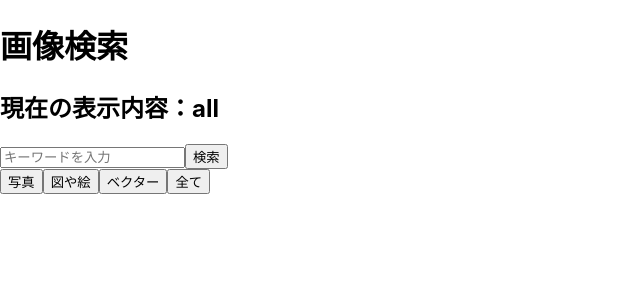
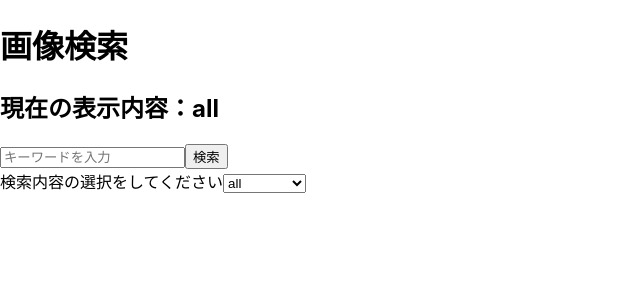
Before and after one commit to aaaaaaaaaaa-bot/React-learning, a React (Create React App) app in the folder image-research/: page / in a window 1280 px wide. Shown: the top 300 px of the page, without its empty margins (0-640 px from the left). Built offline with nearby package versions, Linux system fonts and the light colour scheme.

Commit message:
プログラムの作成(途中)

```diff
--- a/image-research/src/App.jsx
+++ b/image-research/src/App.jsx
@@ -1,4 +1,4 @@
-import React, { useState} from 'react';
+import React, { useState,useEffect} from 'react';
 
 export default function App() {
   const [query, setQuery] = useState('');//検索欄の内容保持
@@ -6,28 +6,31 @@ export default function App() {
   const [error, setError] = useState({ message: null, type: null });//エラーメッセージとエラー内容の一括管理に用いる
   const [loading, setLoading] = useState(false);//画像検索中の表記に用いる
   const [type,setType] = useState("all");
+  const [number, setNumber] = useState();
 
   const handleWord = (e) => {//検索欄に文字が入力されるたびその内容を保持する
     setQuery(e.target.value)
   }
 
+  {/*}
   const typePhoto = () => {
     setType("photo");
   }
-
   const typeIllustration = () => {
     setType("illustration")
   }
-
   const typeVector = () => {
     setType("vector")
   }
-
   const typeAll = () => {
     setType("all")
   }
+  */}
 
-  const handleSearch = () => { //ボタンが押された時の処理
+  const handleSearch = (e) => { //ボタンが押された時の処理
+    // ページが再読み込みされるのを防ぐ
+    e.preventDefault();
+
     if (query.trim() === '') { //queryが空なら何もしない
       setError({
         message: "キーワードが入力されていません",
@@ -51,6 +54,7 @@ export default function App() {
         })
         .then(data => {
           setImage(data.hits);//画像データを配列に入れる
+          setNumber(data.totalHits);//ヒット件数のデータを入れる
           setLoading(false);
         })
         .catch(error => { // throwされたエラーをキャッチ
@@ -68,19 +72,36 @@ export default function App() {
     <div>
       <h1>画像検索</h1>
       <h2>現在の表示内容：{type}</h2>
+      <form onSubmit={handleSearch}> {/*Enterを押して検索ボタンが押せるように変更*/}
         <input
           type="text"
           value={query}
           placeholder="キーワードを入力"
           onChange={handleWord}
         />
-      <button onClick={handleSearch}>検索</button>
+        <button>検索</button>
+      </form>
 
-      <div> {/*検索結果の判別*/}
+      {/* 検索内容の判別に用いた
+      <div>
         <button onClick={typePhoto}>写真</button>
         <button onClick={typeIllustration}>図や絵</button>
         <button onClick={typeVector}>ベクター</button>
         <button onClick={typeAll}>全て</button>
+      </div>
+      */}
+
+      <div>{/*検索内容の判別*/}
+        <label>検索内容の選択をしてください</label>
+        <select
+          value = {type}
+          onChange ={(e) => setType(e.target.value)}
+        >
+          <option value="photo">photo</option>
+          <option value="illustration">illustration</option>
+          <option value="vector">vector</option>
+          <option value="all">all</option>
+        </select>
       </div>
 
       {loading ? (
@@ -90,6 +111,7 @@ export default function App() {
       ) : image.length > 0 ? (
         <>
         <h3>{query}</h3> {/*検索欄の入力を表示*/}
+        <h4>{number}件ヒット(最大500件)</h4>{/*hit件数の表示*/}
         <ul>
           {image.map((hits) => (
             <li key={hits.id}>
```
Also changed, not shown: 1 other file (tests, documents, lock files or other folders). Lines whose indentation alone changed are shown as unchanged.
